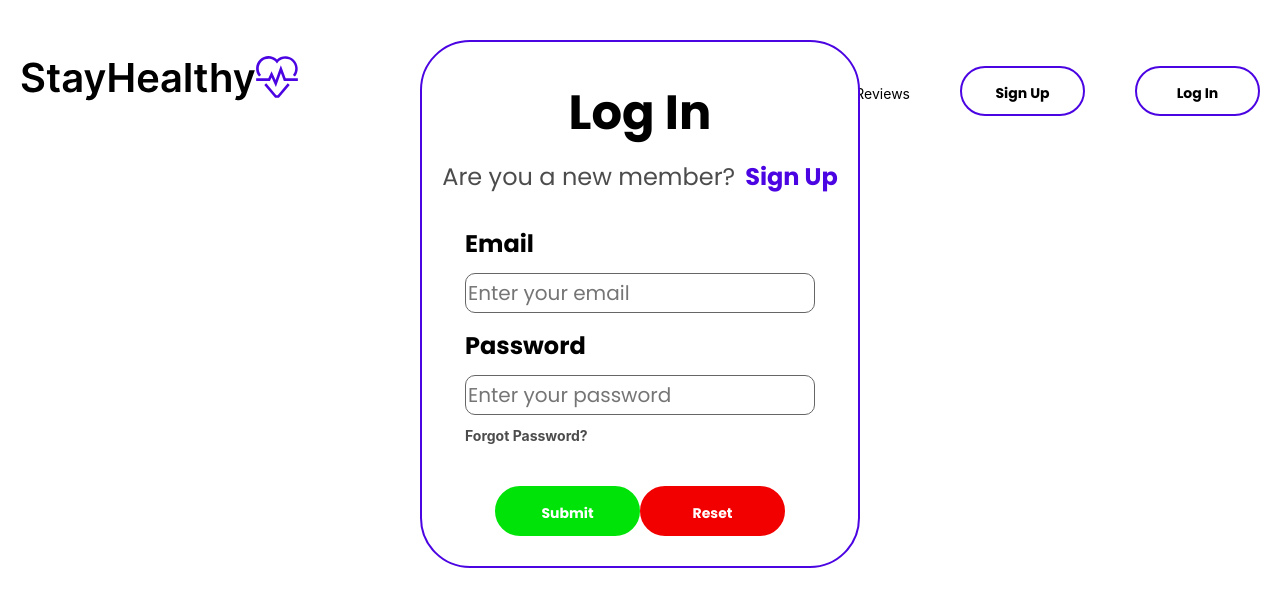
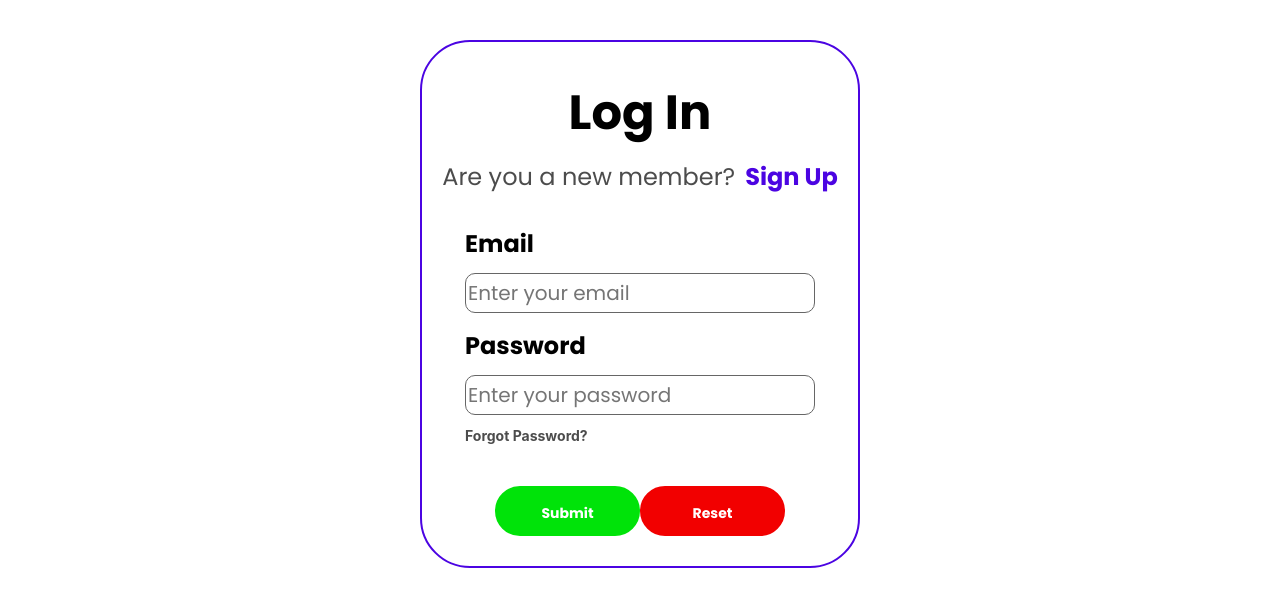
Before and after one commit to nazarchukdana/test_med_app, a React (Create React App) app: page /login in a window 1280 px wide. Shown: the top 606 px of the page. Built offline with nearby package versions, Linux system fonts and the light colour scheme.

Commit message:
adding sinks for member, removing navbar when forms

```diff
--- a/src/App.css
+++ b/src/App.css
@@ -1,5 +1,8 @@
 .App {
   text-align: center;
+
+    display: flex;
+    flex-direction: column;
 }
 
 .App-logo {
--- a/src/App.js
+++ b/src/App.js
@@ -1,6 +1,6 @@
 import React, { useEffect } from 'react';
 // Import components for routing from react-router-dom library
-import { BrowserRouter, Routes, Route } from "react-router-dom";
+import { BrowserRouter, Routes, Route, useLocation } from "react-router-dom";
 // Import custom Navbar component
 import Navbar from './Components/Navbar/Navbar';
 import Landing_Page from './Components/Landing_Page/Landing_Page';
@@ -8,12 +8,13 @@ import Sign_Up from './Components/Sign_Up/Sign_Up';
 import Log_In from './Components/Log_In/Log_In';
 
 function App() {
+    const location = useLocation();
   return (
     <div className="App">
         {/* Set up BrowserRouter for routing */}
-        <BrowserRouter>
+
           {/* Display the Navbar component */}
-          <Navbar/>
+          {(location.pathname !== "/signup" && location.pathname !== "/login") && <Navbar />}
           {/* Set up the Routes for different pages */}
           <Routes>
             <Route path="/" element={<Landing_Page/>}/>
@@ -21,9 +22,16 @@ function App() {
             <Route path="/login" element={<Log_In />} />
             {/* Define individual Route components for different pages */}
           </Routes>
-        </BrowserRouter>
+
     </div>
   );
 }
+function WrappedApp() {
+  return (
+    <BrowserRouter>
+      <App />
+    </BrowserRouter>
+  );
+}
 
-export default App;
+export default WrappedApp;
--- a/src/Components/Log_In/Log_In.js
+++ b/src/Components/Log_In/Log_In.js
@@ -10,7 +10,7 @@ return (
             <div class="not-a-member">
                 <div style={{color: "#4c4c4c"}}>Are you a new member?</div>
                 <div class="signup" >
-                    <a href="../Sign_Up/Sign_up.html" style={{color: "#4b04e2", textDecoration: "none", fontFamily: "Inter, sansSerif"}}><b>Sign Up</b></a>
+                    <Link to="/signup" style={{color: "#4b04e2", textDecoration: "none", fontFamily: "Inter, sansSerif"}}><b>Sign Up</b></Link>
                 </div>
             </div>
         </div>
--- a/src/Components/Navbar/Navbar.css
+++ b/src/Components/Navbar/Navbar.css
@@ -1,3 +1,4 @@
+
 nav {
     width: 100%;
     position: fixed;
--- a/src/Components/Sign_Up/Sign_Up.css
+++ b/src/Components/Sign_Up/Sign_Up.css
@@ -1,6 +1,5 @@
 
 .container{
-    position: relative;
     width: 27.5rem;
     display: flex;
     flex-direction: column;
--- a/src/Components/Sign_Up/Sign_Up.js
+++ b/src/Components/Sign_Up/Sign_Up.js
@@ -56,11 +56,11 @@ return (
             <div className="already-a-member">
                 <div style={{color: "#4c4c4c"}}>Already a member?</div>
                 <div className="login" >
-                    <a href="../Log_In/Log_In.html" style={{
+                    <Link to="/login" style={{
                   color: "#4b04e2",
                   textDecoration: "none",
                   fontFamily: "Inter, sans-serif",
-                }}><b>Login</b></a>
+                }}><b>Login</b></Link>
                 </div>
             </div>
         </div>
```
